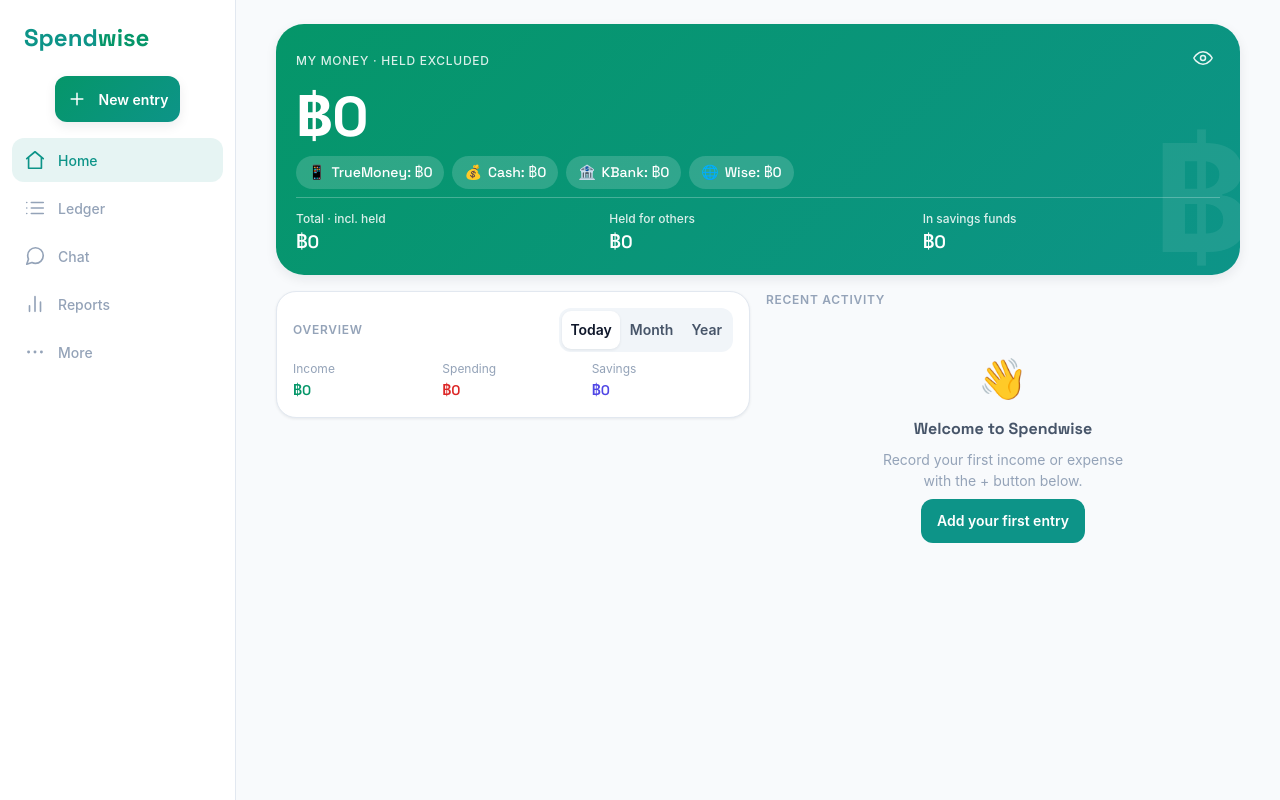
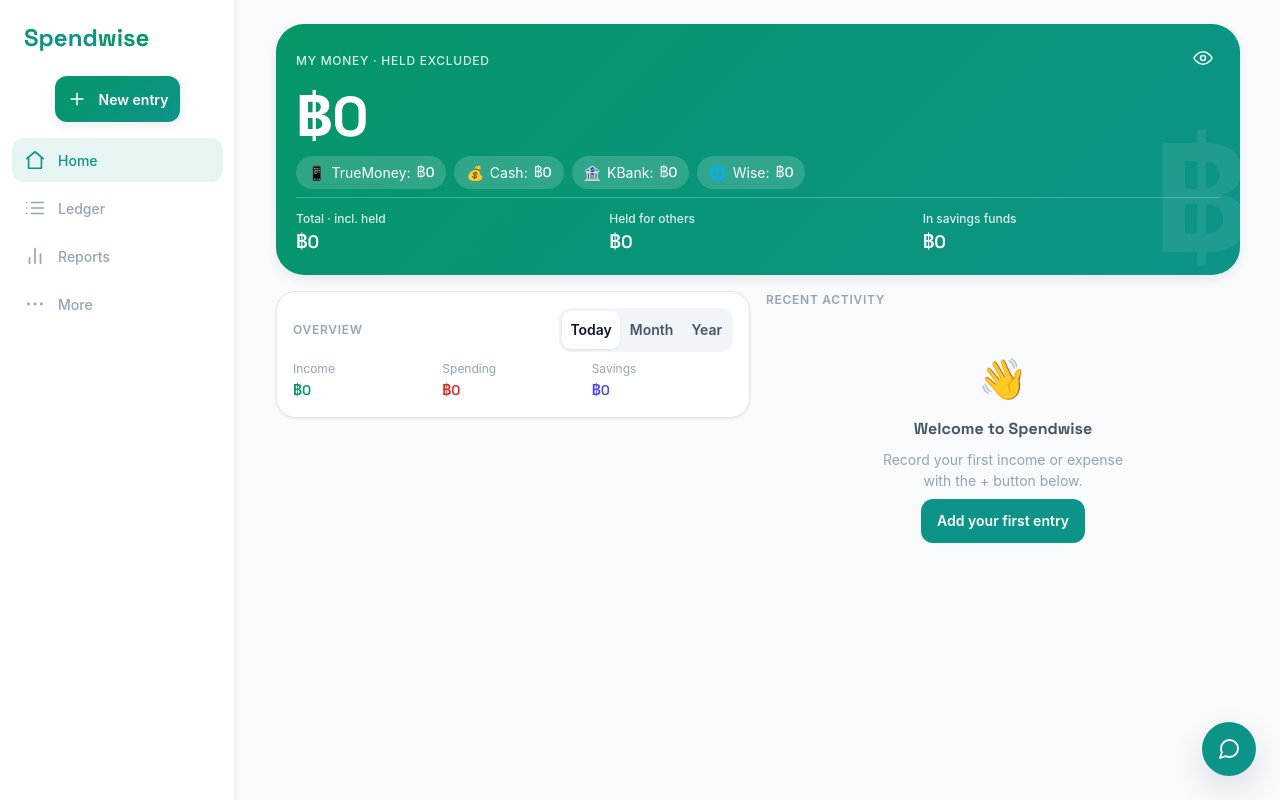
Before and after one commit to Min276/spend-wise, a React (Vite) app: page / in a window 1280 px wide. Built offline with nearby package versions, Linux system fonts and the light colour scheme; a web font is replaced by a local one.

Commit message:
feat: floating chat bubble replaces nav tab; privacy mask shows asterisks instead of blur
Co-Authored-By: Claude Fable 5 <noreply@anthropic.com>

```diff
--- a/src/App.tsx
+++ b/src/App.tsx
@@ -7,6 +7,7 @@ import { notifyAlert, startReminderScheduler } from './lib/notify'
 import { AddSheet, type SheetOpts } from './components/AddSheet'
 import { TabBar } from './components/TabBar'
 import { ToastProvider, useToast } from './components/Toasts'
+import { Icon } from './components/Icons'
 import { Dashboard } from './screens/Dashboard'
 import { Ledger } from './screens/Ledger'
 import { More } from './screens/More'
@@ -118,8 +119,13 @@ function Shell() {
       <ReminderScheduler />
       <div className="app">
         <Screens />
-        <TabBar onAdd={() => open({})} onChat={() => setChatOpen((o) => !o)} chatOpen={chatOpen} />
+        <TabBar onAdd={() => open({})} />
       </div>
+      {!chatOpen && (
+        <button className="chat-fab" onClick={() => setChatOpen(true)} aria-label="Open assistant chat">
+          <Icon name="chat" size={24} />
+        </button>
+      )}
       {chatOpen && (
         <div className="chat-pop">
           <Chat onClose={() => setChatOpen(false)} />
--- a/src/components/TabBar.tsx
+++ b/src/components/TabBar.tsx
@@ -16,15 +16,7 @@ function isActive(to: string, route: string) {
   return route === to || route.startsWith(to + '/')
 }
 
-export function TabBar({
-  onAdd,
-  onChat,
-  chatOpen,
-}: {
-  onAdd: () => void
-  onChat: () => void
-  chatOpen: boolean
-}) {
+export function TabBar({ onAdd }: { onAdd: () => void }) {
   const route = useRoute()
   const [home, ledger, reports, more] = tabs
   return (
@@ -39,10 +31,6 @@ export function TabBar({
         <button className="tab-add" onClick={onAdd} aria-label="Add transaction">
           <Icon name="plus" size={26} />
           <span className="tab-add-label">New entry</span>
-        </button>
-        <button className={chatOpen ? 'on' : ''} onClick={onChat} aria-label="Assistant chat">
-          <Icon name="chat" />
-          <span>Chat</span>
         </button>
         {[reports, more].map((t) => (
           <TabButton key={t.to} tab={t} on={isActive(t.to, route)} />
--- a/src/components/TxRow.tsx
+++ b/src/components/TxRow.tsx
@@ -80,8 +80,8 @@ export function TxRow({ tx, onClick }: { tx: Tx; onClick?: () => void }) {
       </span>
       <span className="lrow-right">
         <span className={`t money ${amountCls}`}>{amountText}</span>
-        <span className="s money">
-          {foreign ? `≈ ${fmtTHB(toTHB(tx.amount, acc))} · ` : ''}
+        <span className="s">
+          {foreign && <span className="money">≈ {fmtTHB(toTHB(tx.amount, acc))} · </span>}
           {fmtDate(tx.date)}
         </span>
       </span>
--- a/src/screens/Dashboard.tsx
+++ b/src/screens/Dashboard.tsx
@@ -99,9 +99,12 @@ export function Dashboard() {
           {data.accounts.map((a) => {
             const bal = spendable(data.transactions, a.id)
             return (
-              <span className="hero-chip money" key={a.id}>
-                <span aria-hidden>{a.icon}</span> {a.name}: {fmtMoney(bal, a.currency)}
-                {a.currency !== 'THB' && ` (≈${fmtTHB(toTHB(bal, a))})`}
+              <span className="hero-chip" key={a.id}>
+                <span aria-hidden>{a.icon}</span> {a.name}:{' '}
+                <span className="money">
+                  {fmtMoney(bal, a.currency)}
+                  {a.currency !== 'THB' && ` (≈${fmtTHB(toTHB(bal, a))})`}
+                </span>
               </span>
             )
           })}
--- a/src/styles/app.css
+++ b/src/styles/app.css
@@ -67,7 +67,7 @@
   max-width: 480px;
   margin: 0 auto;
   display: grid;
-  grid-template-columns: repeat(6, 1fr);
+  grid-template-columns: repeat(5, 1fr);
   height: 64px;
 }
 
@@ -739,6 +739,27 @@ input[type='checkbox'].switch:checked::after {
 .empty p { font-size: var(--fs-sm); max-width: 260px; }
 
 /* ---------- assistant chat (popup) ---------- */
+.chat-fab {
+  position: fixed;
+  right: var(--sp-4);
+  bottom: calc(64px + env(safe-area-inset-bottom) + var(--sp-5));
+  z-index: 39;
+  width: 54px;
+  height: 54px;
+  border-radius: var(--r-full);
+  background: var(--primary);
+  color: var(--on-primary);
+  display: flex;
+  align-items: center;
+  justify-content: center;
+  box-shadow: var(--shadow-overlay);
+  transition: transform 0.15s ease;
+}
+
+.chat-fab:active {
+  transform: scale(0.92);
+}
+
 .chat-pop {
   position: fixed;
   inset: 0;
@@ -843,11 +864,30 @@ input[type='checkbox'].switch:checked::after {
   flex: none;
 }
 
-/* ---------- privacy: blur every money figure ---------- */
+/* ---------- privacy: numbers become ****** ---------- */
 [data-privacy='on'] .money,
 [data-privacy='on'] .hero-balance,
 [data-privacy='on'] .hero-stat .hv,
-[data-privacy='on'] .chat-table td.num,
+[data-privacy='on'] .chat-table td.num {
+  font-size: 0 !important;
+  user-select: none;
+}
+
+[data-privacy='on'] .money::after,
+[data-privacy='on'] .hero-stat .hv::after,
+[data-privacy='on'] .chat-table td.num::after {
+  content: '******';
+  font-size: 0.875rem;
+  letter-spacing: 1px;
+}
+
+[data-privacy='on'] .hero-balance::after {
+  content: '******';
+  font-size: var(--fs-3xl);
+  letter-spacing: 3px;
+}
+
+/* sentences that embed amounts stay blurred instead */
 [data-privacy='on'] .banner,
 [data-privacy='on'] .toast,
 [data-privacy='on'] .bubble p {
@@ -984,6 +1024,11 @@ input[type='checkbox'].switch:checked::after {
     grid-template-columns: repeat(3, 1fr);
   }
 
+  .chat-fab {
+    right: var(--sp-6);
+    bottom: var(--sp-6);
+  }
+
   /* chat floats as a widget panel on desktop */
   .chat-pop {
     inset: auto var(--sp-6) var(--sp-6) auto;
```
